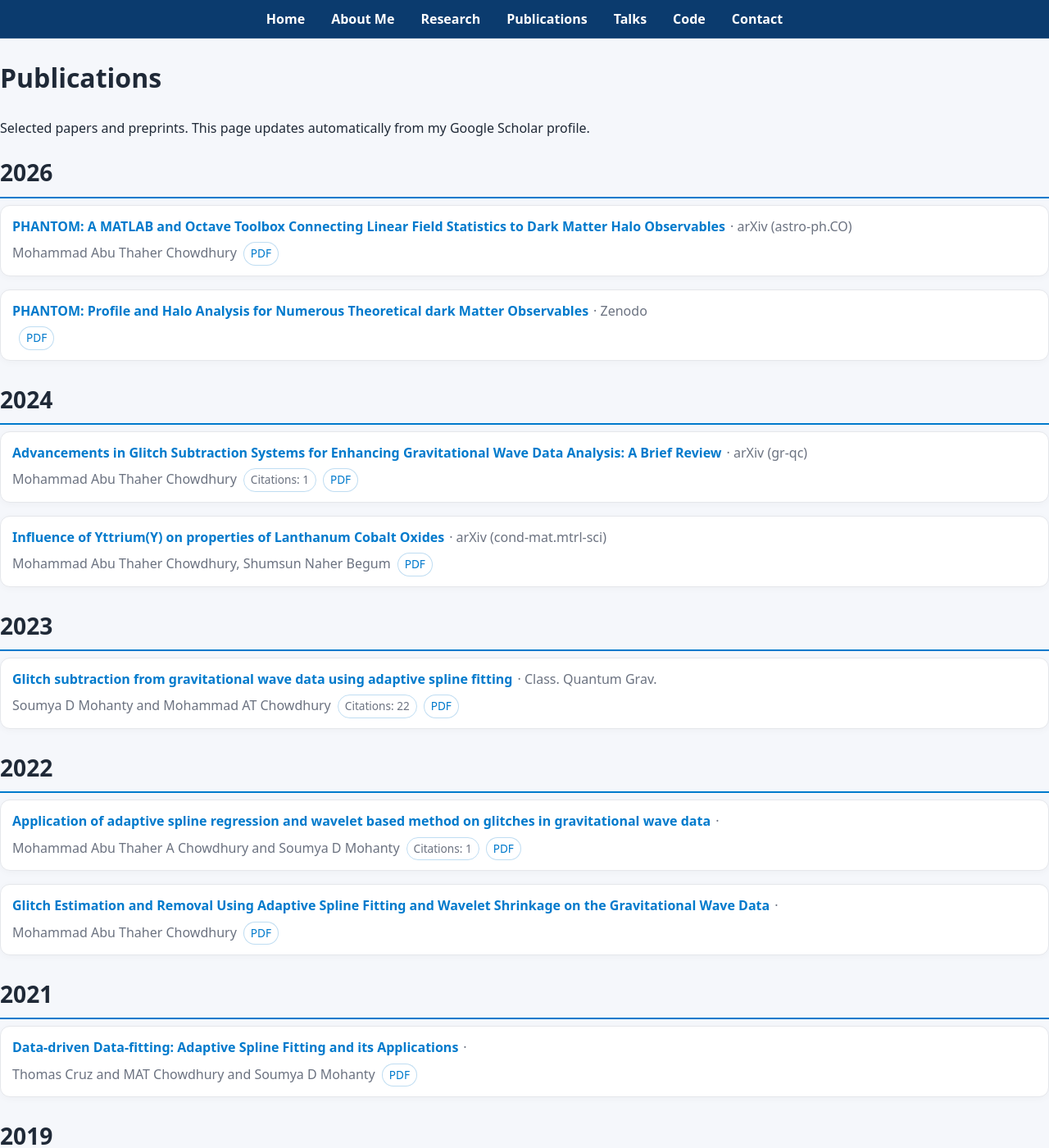
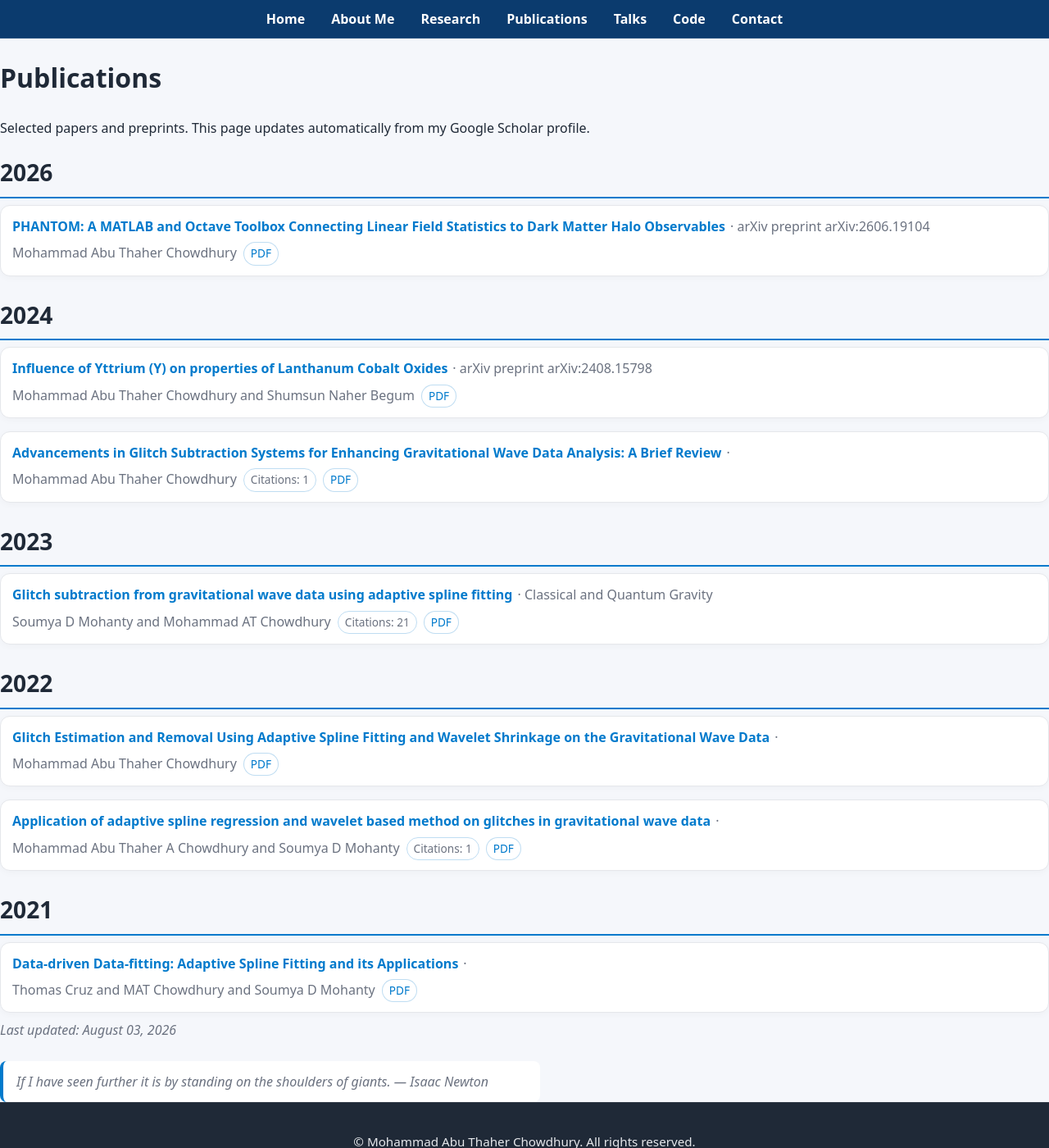
Before and after one commit to matc-thaher/website, a Jekyll site: the page built from publications.md, in a window 1280 px wide and 1400 px high. Shown: the whole window at 82% size. Built offline with Jekyll 4.4.1, drawn with Linux system fonts in a browser that asks for light colours; some of the changed text lies outside the part shown.

Commit message:
chore: update publications from Google Scholar

```diff
--- a/_data/scholar.json
+++ b/_data/scholar.json
@@ -1,77 +1,50 @@
 {
-  "updated": "2026-07-27T07:28:56.022821Z",
+  "updated": "2026-08-03T06:20:10.959599Z",
   "publications": [
     {
-      "title": "PHANTOM: Profile and Halo Analysis for Numerous Theoretical dark Matter Observables",
-      "authors": "",
-      "year": 2026,
-      "venue": "Zenodo",
-      "url": "https://zenodo.org/doi/10.5281/zenodo.19700920",
+      "title": "Glitch subtraction from gravitational wave data using adaptive spline fitting",
+      "authors": "Soumya D Mohanty and Mohammad AT Chowdhury",
+      "year": 2023,
+      "venue": "Classical and Quantum Gravity",
+      "url": "https://iopscience.iop.org/article/10.1088/1361-6382/acd0fe/meta",
       "pdf_url": "",
-      "doi": "10.5281/ZENODO.19700920",
-      "citations": 0,
-      "source": [
-        "orcid"
-      ]
+      "citations": 21
+    },
+    {
+      "title": "Advancements in Glitch Subtraction Systems for Enhancing Gravitational Wave Data Analysis: A Brief Review",
+      "authors": "Mohammad Abu Thaher Chowdhury",
+      "year": 2024,
+      "venue": "",
+      "url": "https://arxiv.org/abs/2406.01318",
+      "pdf_url": "",
+      "citations": 1
+    },
+    {
+      "title": "Application of adaptive spline regression and wavelet based method on glitches in gravitational wave data",
+      "authors": "Mohammad Abu Thaher A Chowdhury and Soumya D Mohanty",
+      "year": 2022,
+      "venue": "",
+      "url": "https://meetings-archive.aps.org/tsf/2022/f05/5/",
+      "pdf_url": "",
+      "citations": 1
     },
     {
       "title": "PHANTOM: A MATLAB and Octave Toolbox Connecting Linear Field Statistics to Dark Matter Halo Observables",
       "authors": "Mohammad Abu Thaher Chowdhury",
       "year": 2026,
-      "venue": "arXiv (astro-ph.CO)",
-      "url": "https://arxiv.org/abs/2606.19104v1",
-      "pdf_url": "https://arxiv.org/pdf/2606.19104v1",
-      "doi": "10.48550/ARXIV.2606.19104",
-      "citations": 0,
-      "source": [
-        "arxiv",
-        "orcid",
-        "scholar"
-      ]
+      "venue": "arXiv preprint arXiv:2606.19104",
+      "url": "https://arxiv.org/abs/2606.19104",
+      "pdf_url": "",
+      "citations": 0
     },
     {
-      "title": "Influence of Yttrium(Y) on properties of Lanthanum Cobalt Oxides",
-      "authors": "Mohammad Abu Thaher Chowdhury, Shumsun Naher Begum",
+      "title": "Influence of Yttrium (Y) on properties of Lanthanum Cobalt Oxides",
+      "authors": "Mohammad Abu Thaher Chowdhury and Shumsun Naher Begum",
       "year": 2024,
-      "venue": "arXiv (cond-mat.mtrl-sci)",
-      "url": "https://arxiv.org/abs/2408.15798v1",
-      "pdf_url": "https://arxiv.org/pdf/2408.15798v1",
-      "doi": "",
-      "citations": 0,
-      "source": [
-        "arxiv",
-        "scholar"
-      ]
-    },
-    {
-      "title": "Advancements in Glitch Subtraction Systems for Enhancing Gravitational Wave Data Analysis: A Brief Review",
-      "authors": "Mohammad Abu Thaher Chowdhury",
-      "year": 2024,
-      "venue": "arXiv (gr-qc)",
-      "url": "https://arxiv.org/abs/2406.01318v1",
-      "pdf_url": "https://arxiv.org/pdf/2406.01318v1",
-      "doi": "10.48550/arXiv.2406.01318",
-      "citations": 1,
-      "source": [
-        "arxiv",
-        "orcid",
-        "scholar"
-      ]
-    },
-    {
-      "title": "Glitch subtraction from gravitational wave data using adaptive spline fitting",
-      "authors": "Soumya D Mohanty and Mohammad AT Chowdhury",
-      "year": 2023,
-      "venue": "Class. Quantum Grav.",
-      "url": "https://doi.org/10.1088/1361-6382/acd0fe",
+      "venue": "arXiv preprint arXiv:2408.15798",
+      "url": "https://arxiv.org/abs/2408.15798",
       "pdf_url": "",
-      "doi": "10.1088/1361-6382/acd0fe",
-      "citations": 22,
-      "source": [
-        "crossref",
-        "orcid",
-        "scholar"
-      ]
+      "citations": 0
     },
     {
       "title": "Glitch Estimation and Removal Using Adaptive Spline Fitting and Wavelet Shrinkage on the Gravitational Wave Data",
@@ -80,24 +53,7 @@
       "venue": "",
       "url": "https://search.proquest.com/openview/7f68a2c9fc2972f4eb08e0d1a8fcbd2e/1?pq-origsite=gscholar&cbl=18750&diss=y",
       "pdf_url": "",
-      "doi": "",
-      "citations": 0,
-      "source": [
-        "scholar"
-      ]
-    },
-    {
-      "title": "Application of adaptive spline regression and wavelet based method on glitches in gravitational wave data",
-      "authors": "Mohammad Abu Thaher A Chowdhury and Soumya D Mohanty",
-      "year": 2022,
-      "venue": "",
-      "url": "https://meetings-archive.aps.org/tsf/2022/f05/5/",
-      "pdf_url": "",
-      "doi": "",
-      "citations": 1,
-      "source": [
-        "scholar"
-      ]
+      "citations": 0
     },
     {
       "title": "Data-driven Data-fitting: Adaptive Spline Fitting and its Applications",
@@ -106,24 +62,7 @@
       "venue": "",
       "url": "https://repositories.lib.utexas.edu/items/fd04b32c-04dd-4d45-ad74-d6f5b4f2b174",
       "pdf_url": "",
-      "doi": "",
-      "citations": 0,
-      "source": [
-        "scholar"
-      ]
-    },
-    {
-      "title": "Influence of Yttrium (Y) doping in Lanthanum Cobalt Oxide on electrical properties",
-      "authors": "",
-      "year": 2019,
-      "venue": "Unpublished",
-      "url": "https://rgdoi.net/10.13140/RG.2.2.31831.07841",
-      "pdf_url": "",
-      "doi": "10.13140/RG.2.2.31831.07841",
-      "citations": 0,
-      "source": [
-        "orcid"
-      ]
+      "citations": 0
     }
   ]
 }
```
